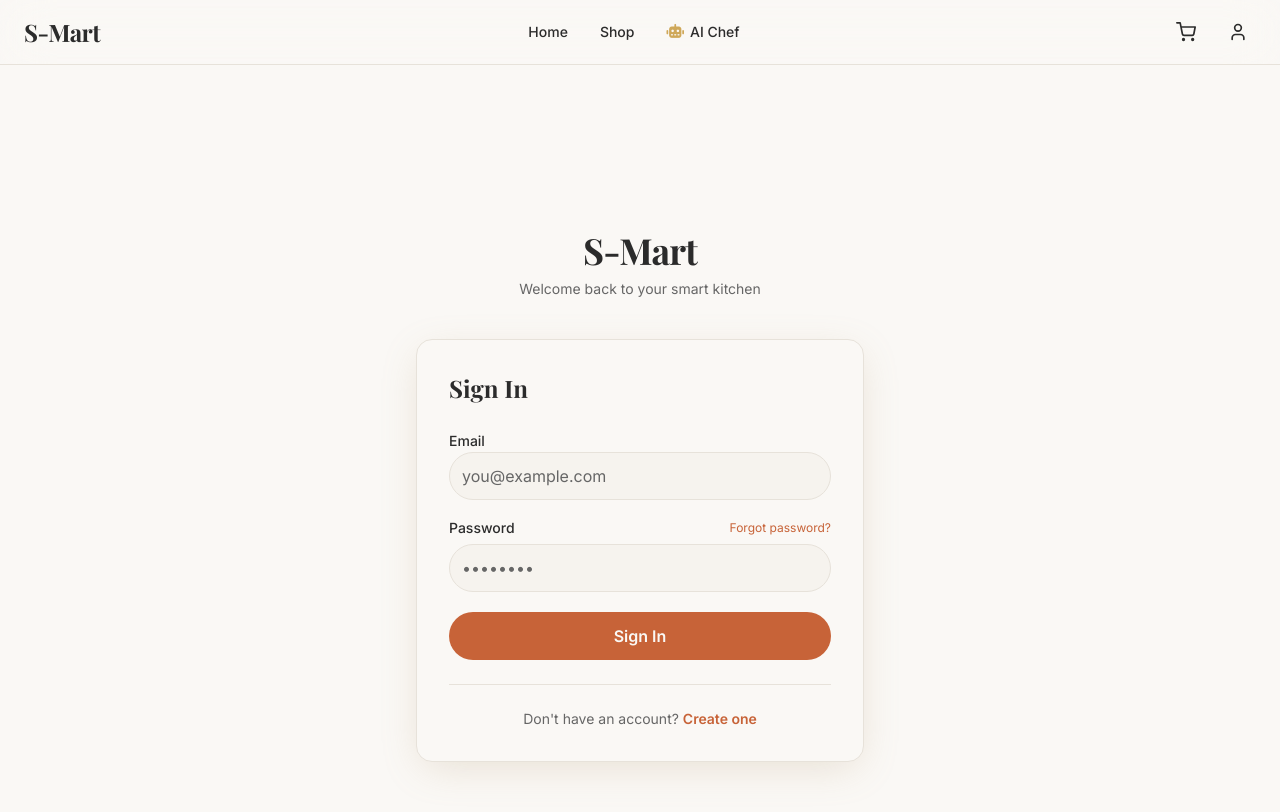
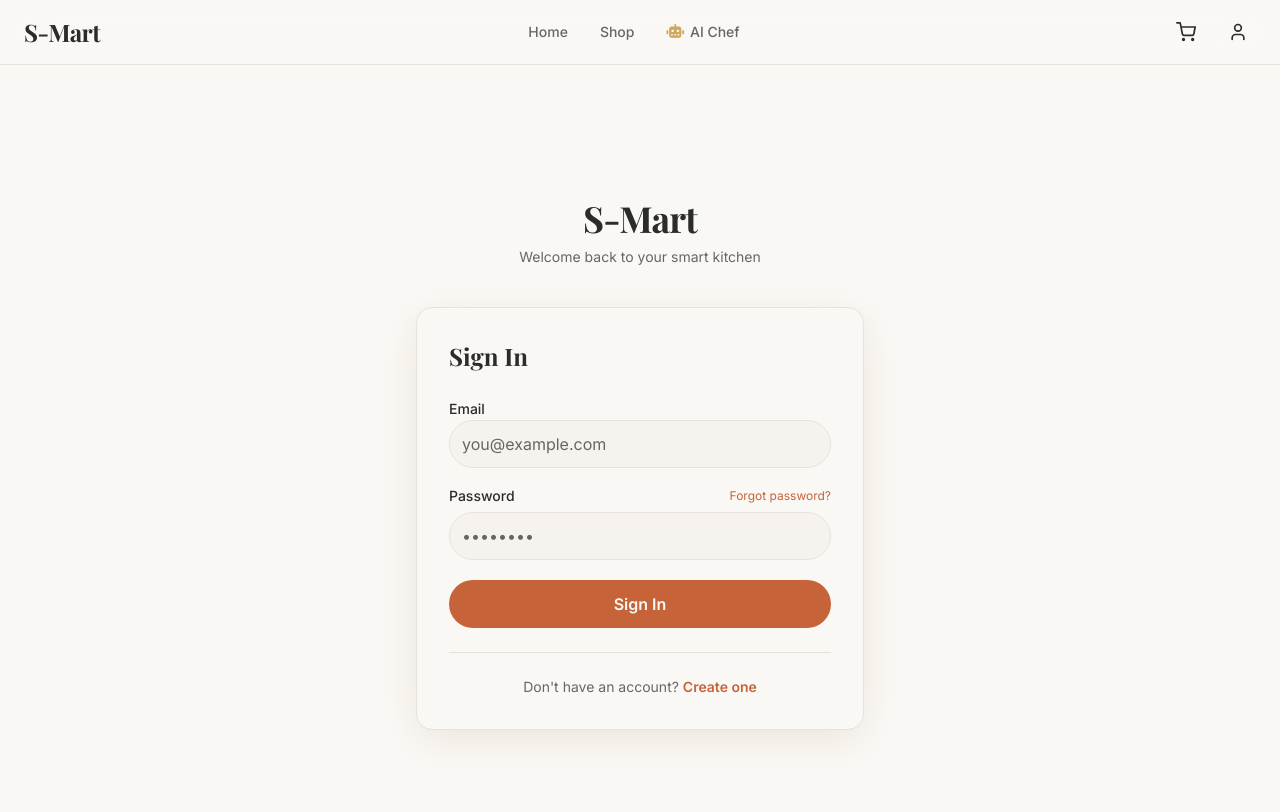
Before and after one commit to 7atoom/S-mart, an Angular app: page /login in a window 1280 px wide. Shown: the top 812 px of the page. Built offline with nearby package versions, Linux system fonts and the light colour scheme; no server answers; a web font is replaced by a local one.

Commit message:
Improves navbar styling and refines layout classes

```diff
--- a/src/app/pages/ai-chef-pick/ai-chef-pick.html
+++ b/src/app/pages/ai-chef-pick/ai-chef-pick.html
@@ -11,7 +11,7 @@
         stroke-width="2"
         stroke-linecap="round"
         stroke-linejoin="round"
-        class="lucide lucide-sparkles w-4 h-4 text-muted flex-shrink-0"
+        class="lucide lucide-sparkles w-4 h-4 text-muted shrink-0"
       >
         <path
           d="M9.937 15.5A2 2 0 0 0 8.5 14.063l-6.135-1.582a.5.5 0 0 1 0-.962L8.5 9.936A2 2 0 0 0 9.937 8.5l1.582-6.135a.5.5 0 0 1 .963 0L14.063 8.5A2 2 0 0 0 15.5 9.937l6.135 1.581a.5.5 0 0 1 0 .964L15.5 14.063a2 2 0 0 0-1.437 1.437l-1.582 6.135a.5.5 0 0 1-.963 0z"
@@ -39,7 +39,7 @@
           class="w-full flex items-center gap-5 p-5 rounded-2xl recipe-card warm-shadow transition-all group text-left cursor-pointer"
         >
           <div
-            class="w-24 h-24 md:w-32 md:h-32 rounded-xl recipe-card-image flex-shrink-0 flex items-center justify-center"
+            class="w-24 h-24 md:w-32 md:h-32 rounded-xl recipe-card-image shrink-0 flex items-center justify-center"
           >
             <span class="text-3xl opacity-60">🍽️</span>
           </div>
--- a/src/app/pages/login/login.html
+++ b/src/app/pages/login/login.html
@@ -1,4 +1,4 @@
-<div class="min-h-screen bg-[hsl(var(--background))] flex items-center justify-center px-4 pt-16">
+<div class="min-h-screen bg-[hsl(var(--background))] flex items-center justify-center px-4">
   <div class="w-full max-w-md">
     <div class="text-center mb-10">
       <a routerLink="/" class="font-serif text-4xl font-bold tracking-tight text-[hsl(var(--foreground))]">S-Mart</a>
--- a/src/app/pages/signup/signup.html
+++ b/src/app/pages/signup/signup.html
@@ -1,4 +1,4 @@
-<div class="min-h-screen bg-[hsl(var(--background))] flex items-center justify-center px-4 pt-16">
+<div class="min-h-screen bg-[hsl(var(--background))] flex items-center justify-center px-4">
   <div class="w-full max-w-md">
     <div class="text-center mb-10">
       <a routerLink="/" class="font-serif text-4xl font-bold tracking-tight text-[hsl(var(--foreground))]">S-Mart</a>
--- a/src/app/shared/components/navbar/navbar.html
+++ b/src/app/shared/components/navbar/navbar.html
@@ -8,10 +8,10 @@
     <!-- Desktop nav -->
     <div class="hidden md:flex items-center gap-8">
       <a
-        routerLink="/"
-        routerLinkActive="text-[hsl(var(--foreground))]"
+        routerLink="/home"
+        routerLinkActive="text-[hsl(var(--primary))]"
         [routerLinkActiveOptions]="{ exact: true }"
-        class="flex items-center gap-1.5 text-sm font-medium transition-colors text-muted-foreground hover:text-[hsl(var(--foreground))]"
+        class="flex items-center gap-1.5 text-sm font-medium transition-colors text-[hsl(var(--muted-foreground))] hover:text-[hsl(var(--foreground))]"
       >
         Home
       </a>
@@ -19,15 +19,15 @@
       <a
         routerLink="/shop"
         routerLinkActive="text-[hsl(var(--primary))]"
-        class="flex items-center gap-1.5 text-sm font-medium transition-colors text-muted-foreground hover:text-[hsl(var(--primary))]"
+        class="flex items-center gap-1.5 text-sm font-medium transition-colors text-[hsl(var(--muted-foreground))] hover:text-[hsl(var(--primary))]"
       >
         Shop
       </a>
 
       <a
         routerLink="/aiChef"
-        routerLinkActive="text-foreground"
-        class="flex items-center gap-1.5 text-sm font-medium transition-colors text-muted-foreground hover:text-foreground"
+        routerLinkActive="text-[hsl(var(--primary))]"
+        class="flex items-center gap-1.5 text-sm font-medium transition-colors text-[hsl(var(--muted-foreground))] hover:text-[hsl(var(--primary))]"
       >
         <i class="fas fa-robot text-[hsl(var(--gold))]"></i>
         AI Chef
```
